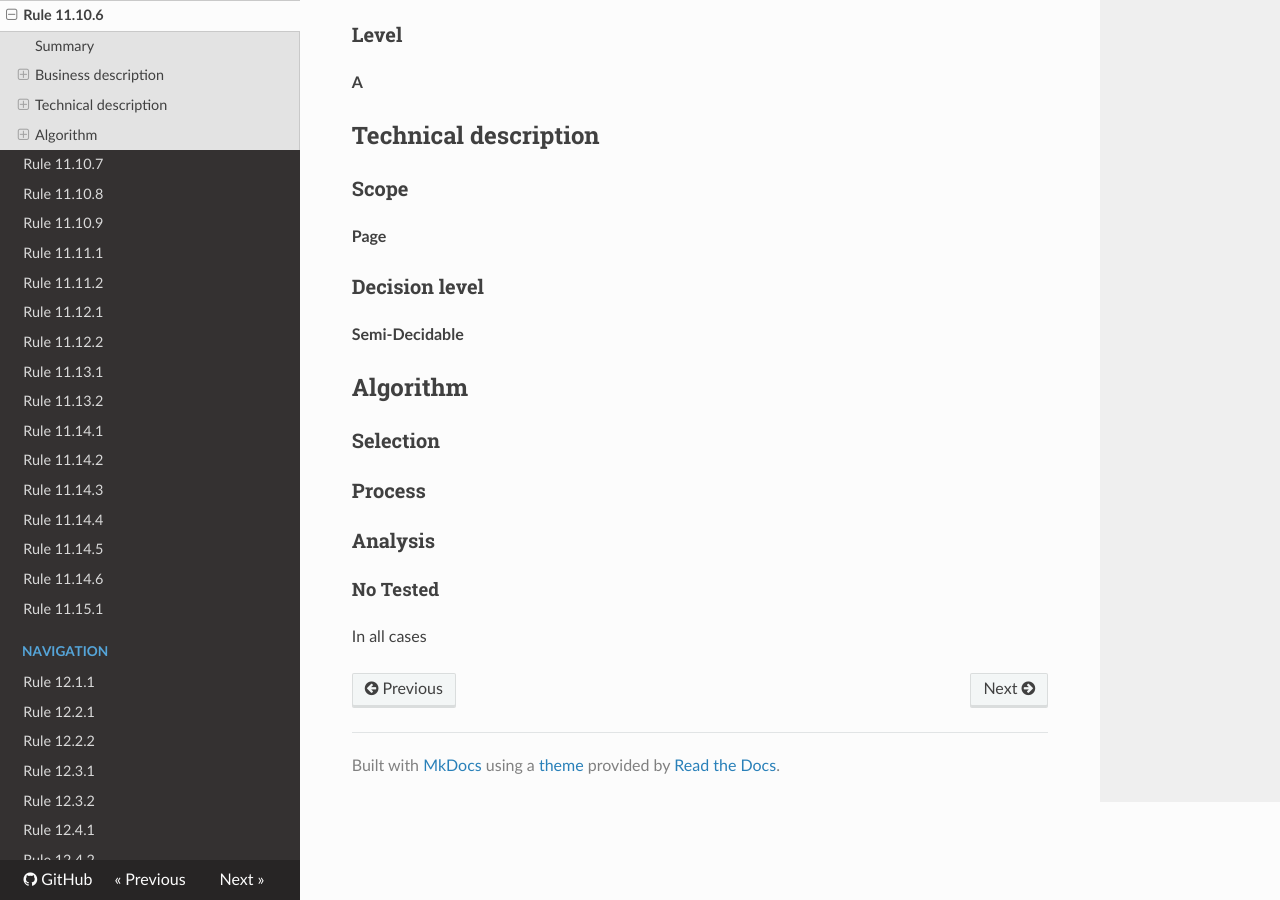
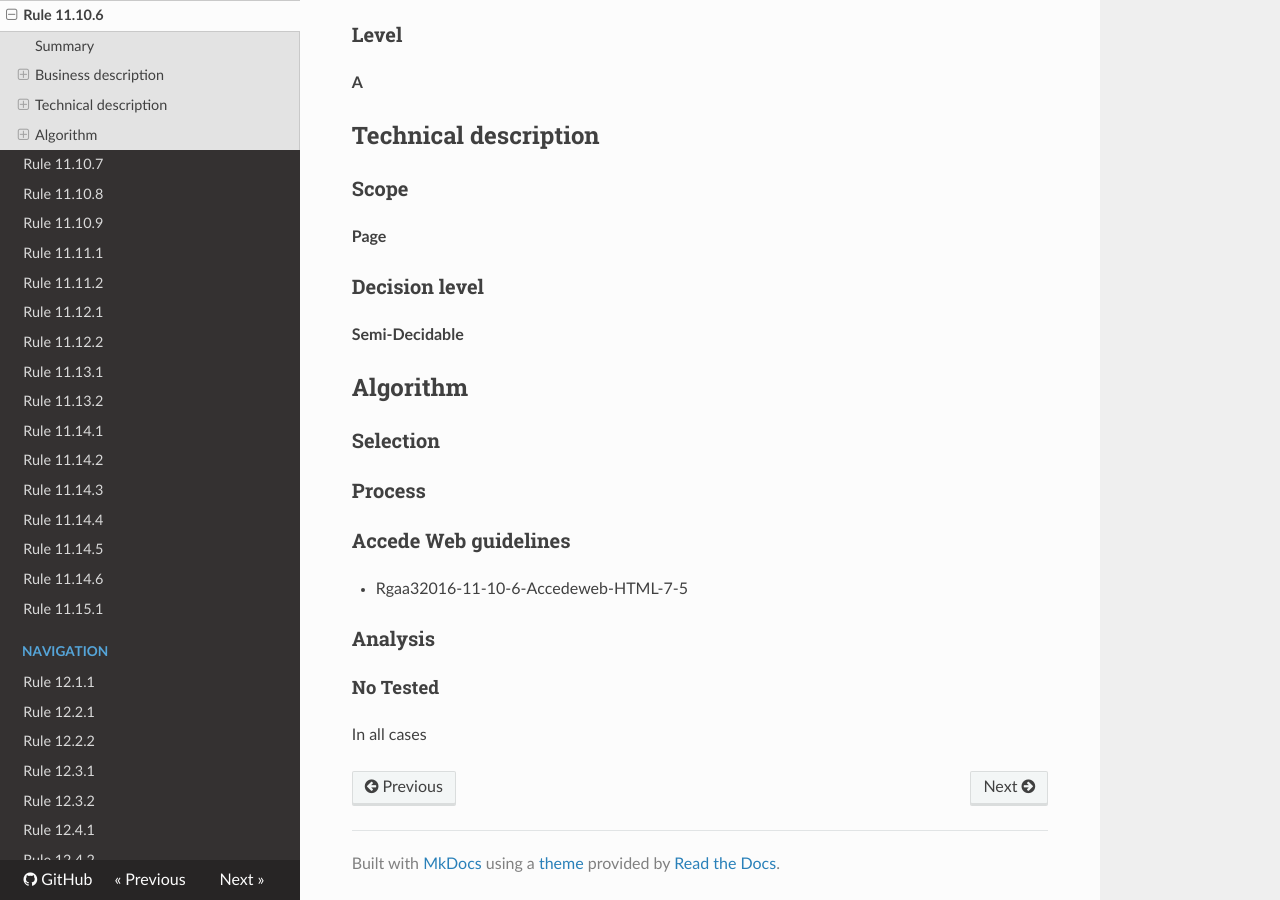
Before and after one commit to Tanaguru/RGAA3-2016, an MkDocs documentation site: the page built from docs/Rule-11-10-6.md, in a window 1280 px wide and 900 px high, scrolled down 743 px. Built offline with MkDocs 1.6.1, drawn with Linux system fonts in a browser that asks for light colours; nearby versions of some CDN libraries; old or Windows-style settings are respelled for this version of MkDocs; part of the change alters nothing that is shown.

Commit message:
Update tests 11.10.6

```diff
--- a/docs/Rule-11-10-6.md
+++ b/docs/Rule-11-10-6.md
@@ -8,11 +8,11 @@ No-check rule
 
 ### Criterion
 
-[11.10](http://references.modernisation.gouv.fr/referentiel-technique-0#crit-11-10)
+[11.10](http://references.modernisation.gouv.fr/rgaa/criteres.html#crit-11-10)
 
 ###Test
 
-[11.10.6](http://references.modernisation.gouv.fr/referentiel-technique-0#test-11-10-6)
+[11.10.6](http://references.modernisation.gouv.fr/rgaa/criteres.html#test-11-10-6)
 
 ### Description
 
@@ -21,7 +21,6 @@ Chaque erreur de saisie qui utilise un passage de texte li&eacute; par la propri
  * Le passage de texte est identifi&eacute; via un attribut `id`
  * La valeur de l'attribut `id` est unique
  * La valeur de la propri&eacute;t&eacute; ARIA `aria-describedby` ou `aria-labelledby` est &eacute;gale &agrave; la valeur de l'attribut `id`
-
 
 ### Level
 
@@ -43,6 +42,10 @@ Chaque erreur de saisie qui utilise un passage de texte li&eacute; par la propri
 
 ### Process
 
+### Accede Web guidelines
+
+ * Rgaa32016-11-10-6-Accedeweb-HTML-7-5
+
 ### Analysis
 
 #### No Tested
```
